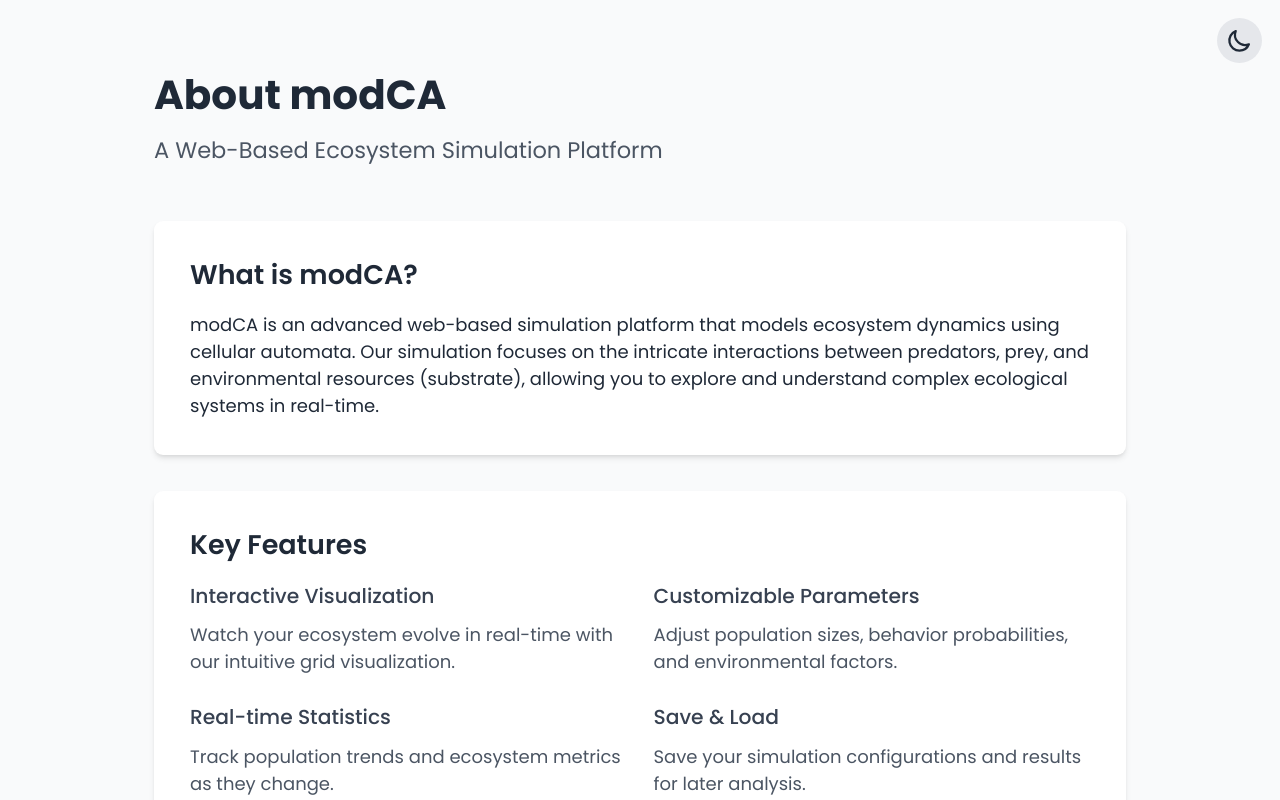
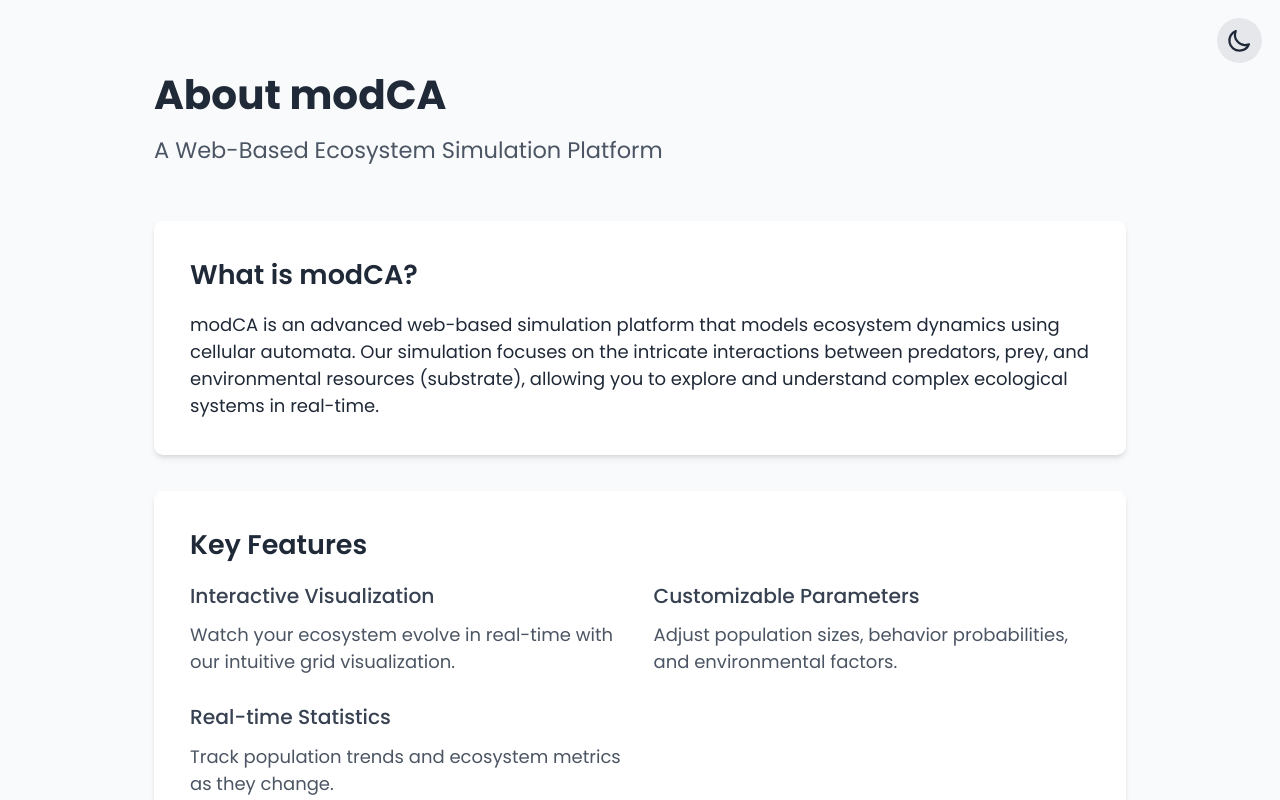
Before and after one commit to AIAll-TARS/modCA, a Next.js app in the folder frontend/: page /about in a window 1280 px wide. Shown: the top 800 px of the page. Built offline with nearby package versions, Linux system fonts and the light colour scheme.

Commit message:
feat(frontend): remove save and load feature from about page

```diff
--- a/frontend/src/pages/about.tsx
+++ b/frontend/src/pages/about.tsx
@@ -45,10 +45,6 @@ export default function About() {
                             <div className="space-y-2">
                                 <h3 className="text-lg font-medium text-gray-700 dark:text-gray-200">Real-time Statistics</h3>
                                 <p className="text-gray-600 dark:text-gray-300">Track population trends and ecosystem metrics as they change.</p>
-                            </div>
-                            <div className="space-y-2">
-                                <h3 className="text-lg font-medium text-gray-700 dark:text-gray-200">Save & Load</h3>
-                                <p className="text-gray-600 dark:text-gray-300">Save your simulation configurations and results for later analysis.</p>
                             </div>
                         </div>
                     </div>
```
